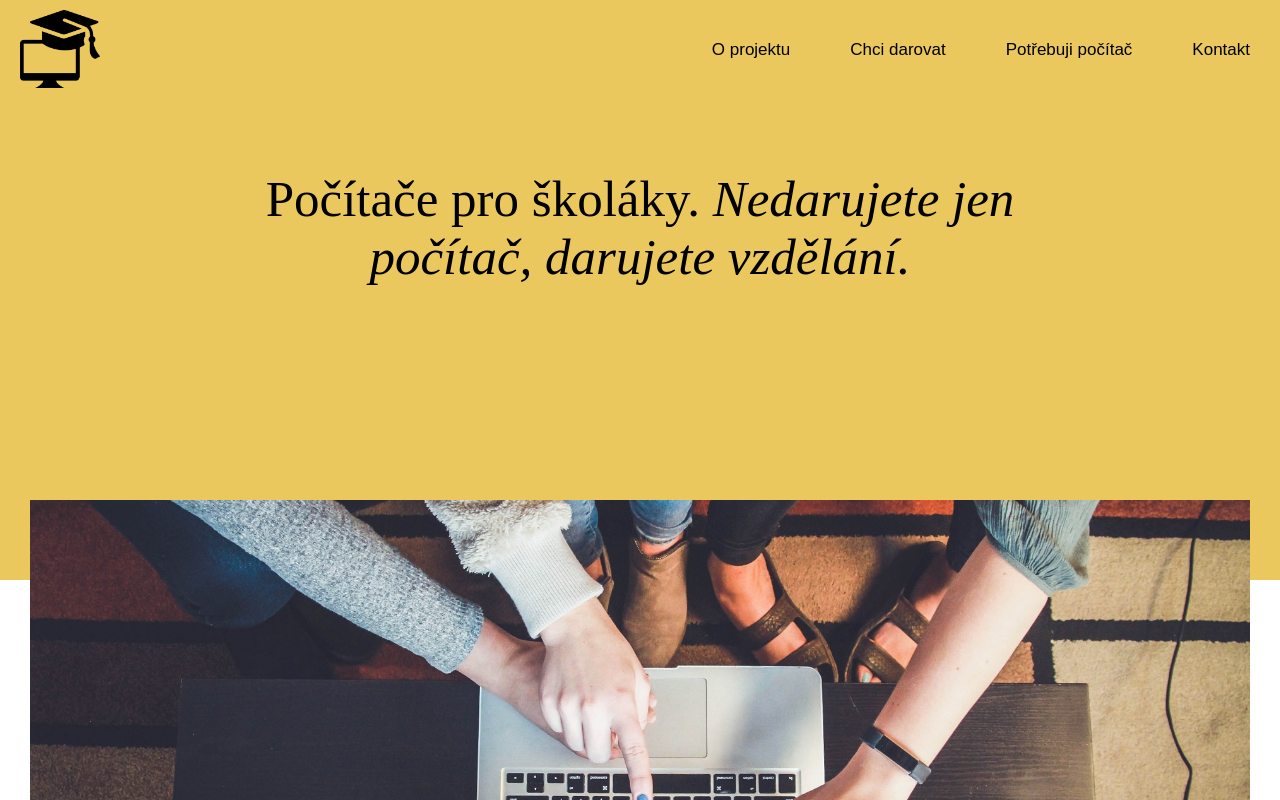
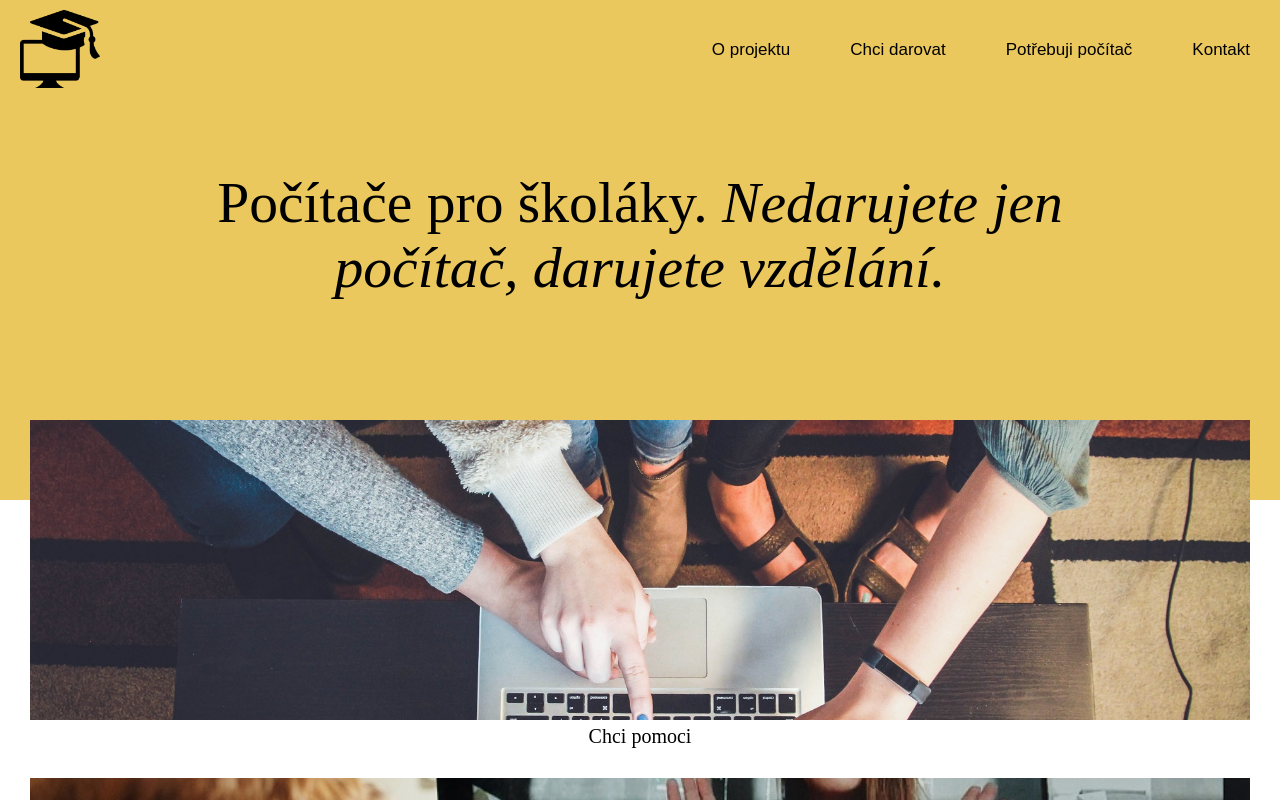
Before and after one commit to zuzubel/pocitace_pro_skolaky, a React app: page / in a window 1280 px wide. Shown: the top 800 px of the page. Built offline with nearby package versions, Linux system fonts and the light colour scheme.

Commit message:
Header responsive styling

```diff
--- a/src/components/Header/index.jsx
+++ b/src/components/Header/index.jsx
@@ -18,7 +18,7 @@ export const Header = () => {
             className="nav-btn"
             onClick={() => setBurger(!burger)}
           ></button>
-          <nav className={burger ? 'nav-open' : 'nav-closed'}>
+          <nav className={burger ? 'nav-column' : 'nav-row'}>
             <a className="nav__a"href="#" onClick={handleClick}>
               O projektu
             </a>
--- a/src/components/Header/style.css
+++ b/src/components/Header/style.css
@@ -19,7 +19,7 @@ header {
   padding: 0 20px;
 }
 
-.nav-open {
+.nav-column {
   position: absolute;
   margin-right: -19px;
   top: 100%;
@@ -36,7 +36,7 @@ header {
   padding: 20px;
 }
 
-.nav-closed {
+.nav-row {
   display: none;
 }
 
@@ -71,7 +71,7 @@ header {
 .opening {
   font-size: 24px;
   text-align: center;
-  height: 40vh;
+  height: 35vh;
   padding: 0 13px;
   margin: 0;
   font-weight: normal;
@@ -80,27 +80,40 @@ header {
 .opening__projectName {
   margin: 0;
   padding-top: 70px;
-  font-size: 51px;
 }
 
 .opening__projectSlogan {
   margin: 0;
-  font-style: italic;
-  font-size: 51px;
+}
+
+/* resp. design pro tablety */
+@media screen and (min-width: 420px) and (max-width: 768px) {
+  .opening {
+    height: 40vh;
+    font-size: 5vw;
+  }
+
+  .opening__projectName {
+    margin: 0;
+    padding-top: 110px;
+  }
+
+
 }
 
 /* responzivní design pro desktop */
 @media screen and (min-width: 768px) {
-.opening {
-  height: 60vh;
-}
+  .opening {
+    height: 50vh;
+    font-size: 4.5vw;
+  }
 
-  .nav-open {
+  .nav-column {
     position: static;
     margin: 0;
   }
 
-  .nav-closed {
+  .nav-row {
     display: block;
   }
 
```
